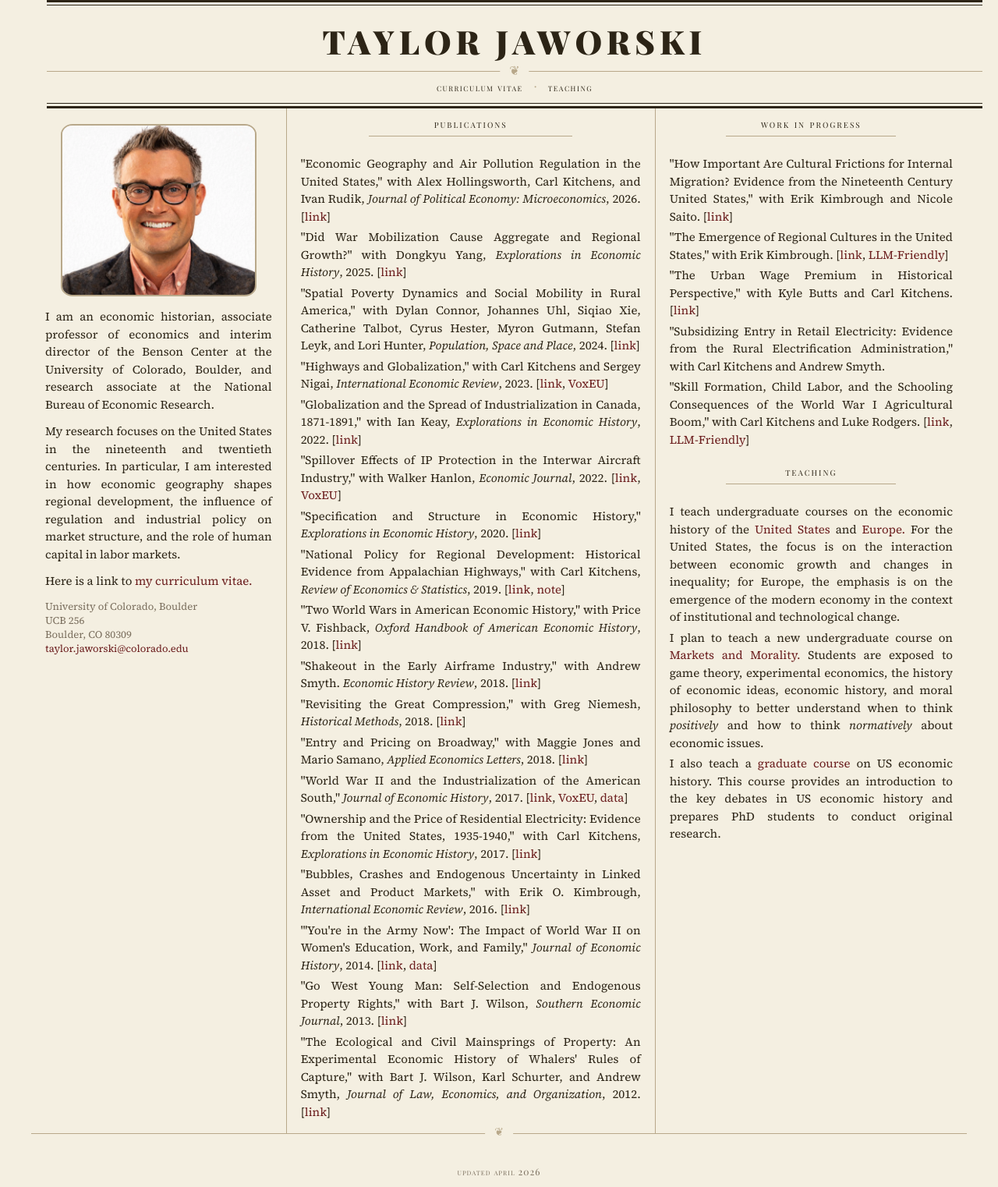
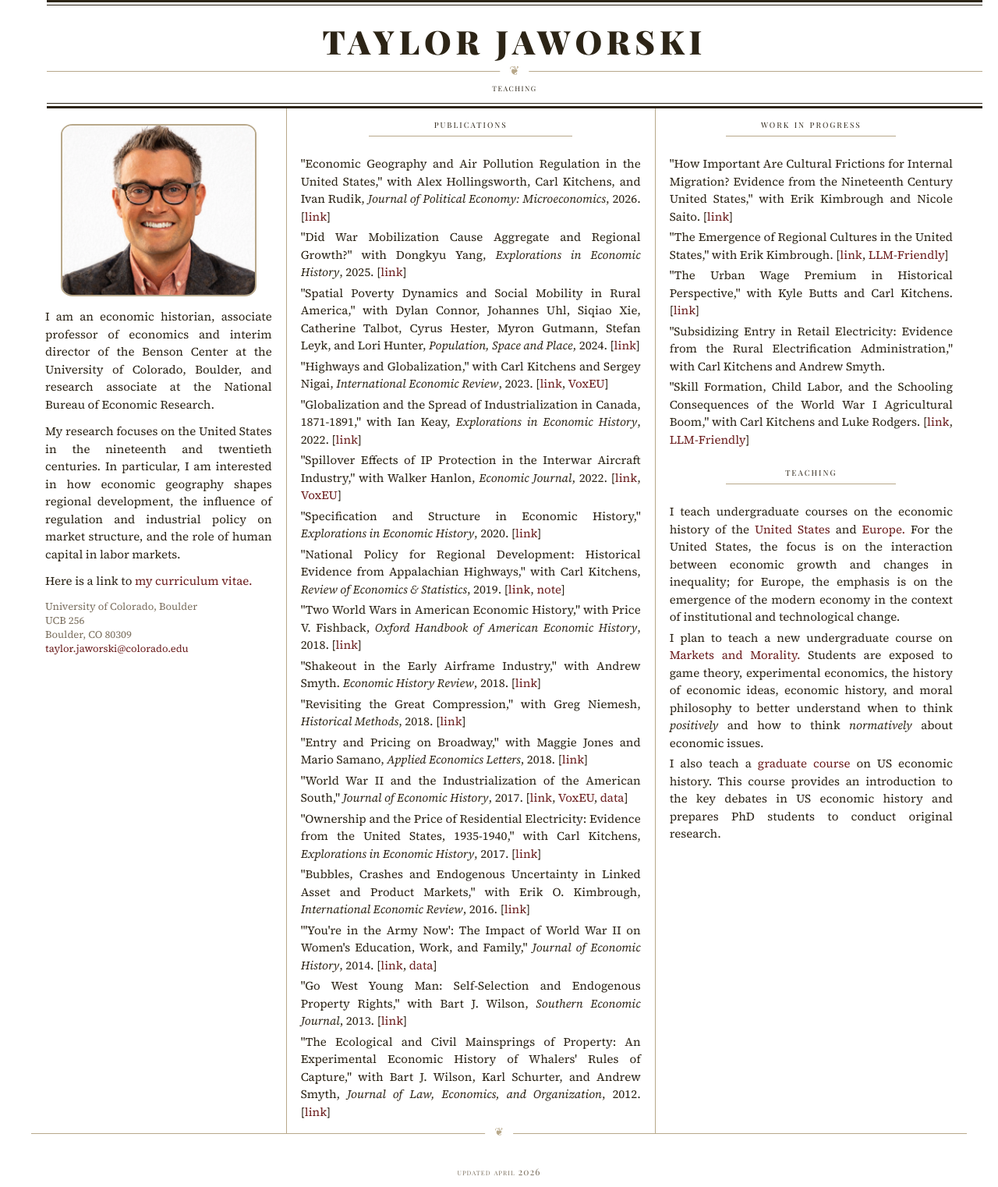
Before and after one commit to jaworskit/jaworskit.github.io, a Jekyll site: the page built from index.html, in a window 1280 px wide. Shown: the whole page at 78% size. Built offline with Jekyll 4.4.1, drawn with Linux system fonts in a browser that asks for light colours; some web fonts are replaced.

Commit message:
Update website

```diff
--- a/_includes/navbar.html
+++ b/_includes/navbar.html
@@ -2,8 +2,6 @@
   <a href="/" class="masthead-name">Taylor Jaworski</a>
   <div class="masthead-rule"></div>
   <div class="navbar-links">
-    <a href="/CV.pdf" target="_blank">curriculum vitae</a>
-    <span class="nav-sep">&middot;</span>
     <div class="dropdown">
       <a href="#" class="drop-link" aria-haspopup="true" aria-expanded="false">teaching</a>
       <ul class="dropdown-menu" role="menu" aria-label="Teaching menu">
--- a/css/main.css
+++ b/css/main.css
@@ -5,7 +5,7 @@
   --page-max: 1200px;
   --pad-x: 20px;
   --nav-h: auto;
-  --bg: #F4EFE1;
+  --bg: #FFFFFF;
   --text: #2C2416;
   --accent: #6B1D1D;
   --accent-hover: #4F1616;
```
